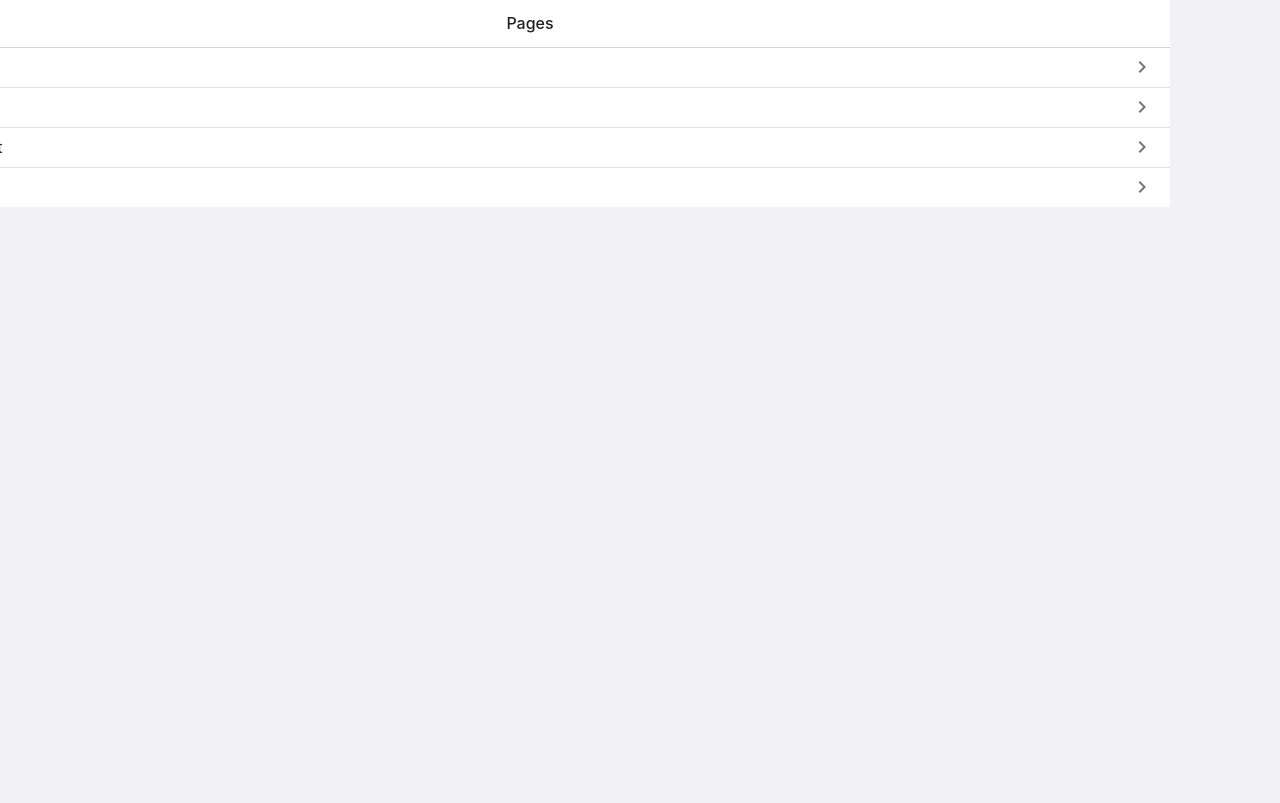
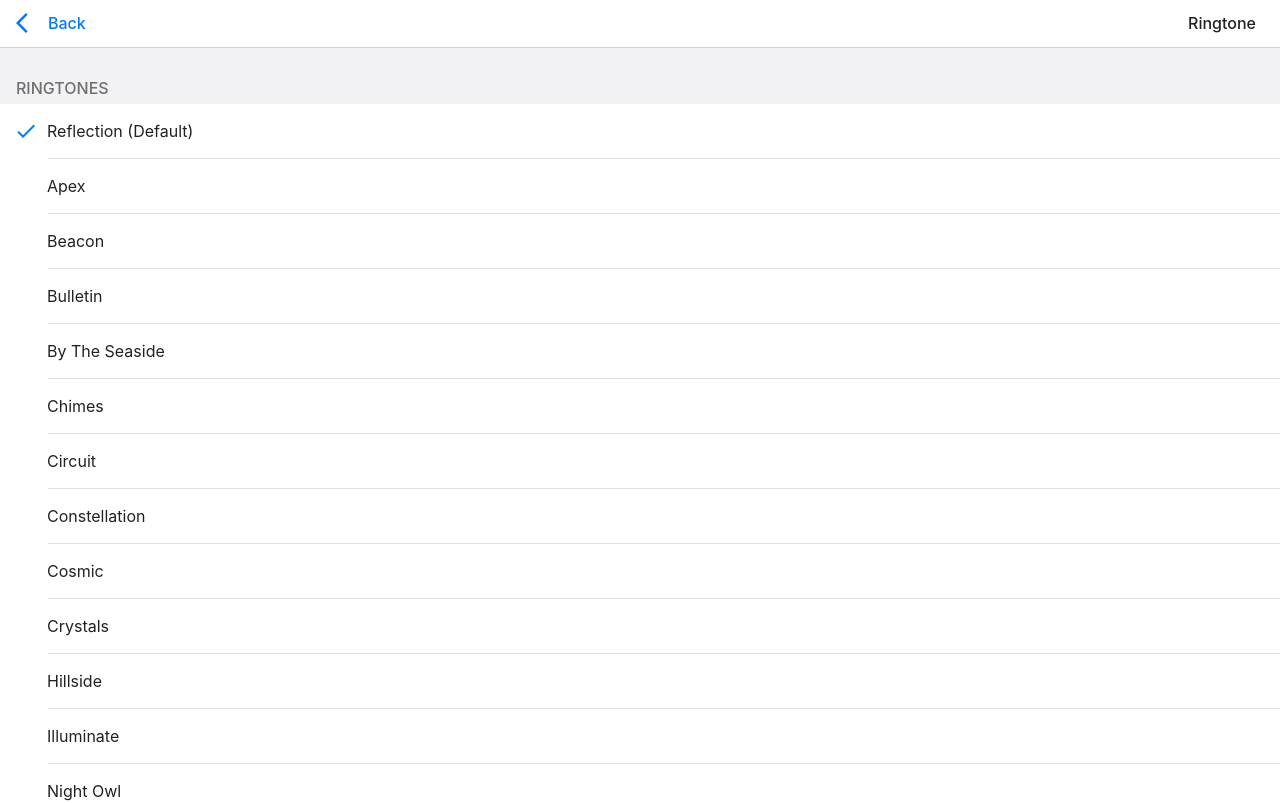
Before and after one commit to mbrookes/material-uios, a React (Create React App) app: page /radiolist in a window 1280 px wide. Shown: the top 803 px of the page. Built offline with nearby package versions, Linux system fonts and the light colour scheme.

Commit message:
Add Radio List

```diff
--- a/src/App.js
+++ b/src/App.js
@@ -1,6 +1,6 @@
 import React from 'react';
 import PropTypes from 'prop-types';
-import { Link as RouterLink, Route, Switch, withRouter } from 'react-router-dom';
+import { useHistory, Link as RouterLink, Route, Switch, withRouter } from 'react-router-dom';
 import { TransitionGroup } from 'react-transition-group';
 import { makeStyles } from '@material-ui/core/styles';
 import Link from '@material-ui/core/Link';
@@ -9,12 +9,13 @@ import Home from './pages/Home';
 import AlertDialog from './pages/AlertDialog';
 import SettingsList from './pages/SettingsList';
 import AvatarList from './pages/AvatarList';
+import RadioList from './pages/RadioList';
 import ActionSheet from './pages/ActionSheet';
 import ArrowBackIosIcon from '@material-ui/icons/ArrowBackIos';
 import Fade from '@material-ui/core/Fade';
 
 const useStyles = makeStyles({
-  link: {
+  backIcon: {
     position: 'fixed',
     top: 11,
     left: 16,
@@ -26,16 +27,16 @@ const Blank = () => <div />;
 
 function App(props) {
   const { location } = props;
+  const history = useHistory();
   const classes = useStyles();
-  const backPaths = ['/list', '/avatarlist'];
+  const backPaths = ['/list', '/avatarlist', '/radiolist'];
+  const goBack = () => history.goBack();
 
   return (
     <div>
       <Home />
       <Fade in={backPaths.includes(location.pathname)} timeout={{ enter: 300, exit: 300 }}>
-        <Link to="/" component={RouterLink} className={classes.link}>
-          <ArrowBackIosIcon />
-        </Link>
+        <ArrowBackIosIcon color="primary" onClick={goBack} className={classes.backIcon} />
       </Fade>
       <TransitionGroup>
         <Slide direction="left" key={location.key} timeout={{ enter: 300, exit: 300 }}>
@@ -43,6 +44,7 @@ function App(props) {
             <Route exact path="/" component={Blank} />
             <Route path="/action" component={ActionSheet} />
             <Route path="/list" component={SettingsList} />
+            <Route path="/radiolist" component={RadioList} />
             <Route path="/avatarlist" component={AvatarList} />
             <Route path="/dialog" component={AlertDialog} />
           </Switch>
--- a/src/pages/Home.js
+++ b/src/pages/Home.js
@@ -39,6 +39,10 @@ const pageList = [
     path: '/avatarlist',
   },
   {
+    name: 'Radio List',
+    path: '/radiolist',
+  },
+  {
     name: 'Action Sheet',
     path: '/action',
   },
@@ -59,7 +63,7 @@ export default function Home() {
           Pages
         </Typography>
       </Toolbar>
-      <List dense>
+      <List>
         {pageList.map((item, index) => (
           <React.Fragment key={item.name}>
             <ListItem button component={RouterLink} to={item.path} key={item.name}>
--- /dev/null
+++ b/src/pages/RadioList.js
@@ -0,0 +1,116 @@
+import React from 'react';
+import { makeStyles } from '@material-ui/core/styles';
+import { useHistory, Link as RouterLink } from 'react-router-dom';
+import Toolbar from '@material-ui/core/Toolbar';
+import AppBar from '@material-ui/core/AppBar';
+import Typography from '@material-ui/core/Typography';
+import List from '@material-ui/core/List';
+import ListSubheader from '@material-ui/core/ListSubheader';
+import ListItem from '@material-ui/core/ListItem';
+import Divider from '@material-ui/core/Divider';
+import CheckIcon from '@material-ui/icons/Check';
+import Radio from '@material-ui/core/Radio';
+import RadioGroup from '@material-ui/core/RadioGroup';
+import FormControlLabel from '@material-ui/core/FormControlLabel';
+import FormControl from '@material-ui/core/FormControl';
+import FormLabel from '@material-ui/core/FormLabel';
+
+const useStyles = makeStyles({
+  prevTitle: {
+    marginLeft: 24,
+    display: 'flex',
+    flex: 1,
+  },
+  listItemDescription: {
+    paddingTop: 4,
+  },
+  emptyIcon: {
+    width: 24,
+    height: 24,
+  },
+  listItemDivider: {
+    marginLeft: 48,
+  },
+});
+
+const sounds = [
+  'Reflection (Default)',
+  'Apex',
+  'Beacon',
+  'Bulletin',
+  'By The Seaside',
+  'Chimes',
+  'Circuit',
+  'Constellation',
+  'Cosmic',
+  'Crystals',
+  'Hillside',
+  'Illuminate',
+  'Night Owl',
+  'Opening',
+  'Playtime',
+  'Presto',
+  'Radar',
+  'Radiate',
+  'Ripples',
+  'Sencha',
+  'Signal',
+  'Silk',
+  'Slow Rise',
+  'Stargaze',
+  'Summit',
+  'Twinkle',
+  'Uplift',
+  'Waves',
+];
+
+export default function RadioList() {
+  const history = useHistory();
+  const goBack = () => history.goBack();
+  const classes = useStyles();
+  const [value, setValue] = React.useState('Reflection (Default)');
+
+  const handleChange = (event) => {
+    setValue(event.target.value);
+  };
+
+  const EmptyIcon = () => <div className={classes.emptyIcon} />;
+
+  return (
+    <div>
+      <AppBar elevation={0} color="transparent">
+        <Toolbar variant="dense">
+          <Typography variant="h6" color="primary" className={classes.prevTitle} onClick={goBack}>
+            Back
+          </Typography>
+          <Typography variant="h6" color="inherit">
+            Ringtone
+          </Typography>
+          <div className={classes.title} />
+        </Toolbar>
+      </AppBar>
+      <Toolbar variant="dense" />
+      <List>
+        <ListSubheader disableSticky>Ringtones</ListSubheader>
+        <FormControl component="fieldset">
+          <RadioGroup aria-label="gender" name="gender1" value={value} onChange={handleChange}>
+            {sounds.map((sound) => (
+              <React.Fragment>
+                <ListItem key={sound}>
+                  <FormControlLabel
+                    value={sound}
+                    control={
+                      <Radio color="primary" icon={<EmptyIcon />} checkedIcon={<CheckIcon />} />
+                    }
+                    label={sound}
+                  />
+                </ListItem>
+                <Divider variant="inset" component="li" className={classes.listItemDivider} />
+              </React.Fragment>
+            ))}
+          </RadioGroup>
+        </FormControl>
+      </List>
+    </div>
+  );
+}
--- a/src/pages/SettingsList.js
+++ b/src/pages/SettingsList.js
@@ -74,6 +74,13 @@ const soundSettings = [
 
 export default function SettingsList() {
   const classes = useStyles();
+
+  const [value, setValue] = React.useState(true);
+
+  const handleChange = () => {
+    setValue(!value);
+  };
+
   return (
     <div>
       <AppBar elevation={0} color="transparent">
@@ -95,7 +102,7 @@ export default function SettingsList() {
         <ListItem>
           <ListItemText primary="Vibrate on Ring" />
           <ListItemSecondaryAction>
-            <Switch checked />
+            <Switch checked={value} onClick={handleChange} />
           </ListItemSecondaryAction>
         </ListItem>
         <Divider variant="inset" component="li" />
@@ -112,7 +119,7 @@ export default function SettingsList() {
               <VolumeDown color="action" />
             </Grid>
             <Grid item xs>
-              <Slider arialabel="ringer volume" />
+              <Slider arialabel="ringer volume" defaultValue={50} />
             </Grid>
             <Grid item>
               <VolumeUp color="action" />
@@ -134,7 +141,7 @@ export default function SettingsList() {
         <ListSubheader disableSticky>Sound and Vibration Patterns</ListSubheader>
         {soundSettings.map((item, index) => (
           <React.Fragment key={item.name}>
-            <ListItem>
+            <ListItem button component={RouterLink} to="/radiolist">
               <ListItemText primary={item.name} />
               {item.setting}
               <ChevronRightIcon color="action" />
--- a/src/theme.js
+++ b/src/theme.js
@@ -73,6 +73,11 @@ const baseTheme = createMuiTheme({
     MuiDivider: {
       inset: {
         marginLeft: 16,
+      },
+    },
+    MuiFormControl: {
+      root: {
+        width: '100%',
       },
     },
     MuiList: {
```
